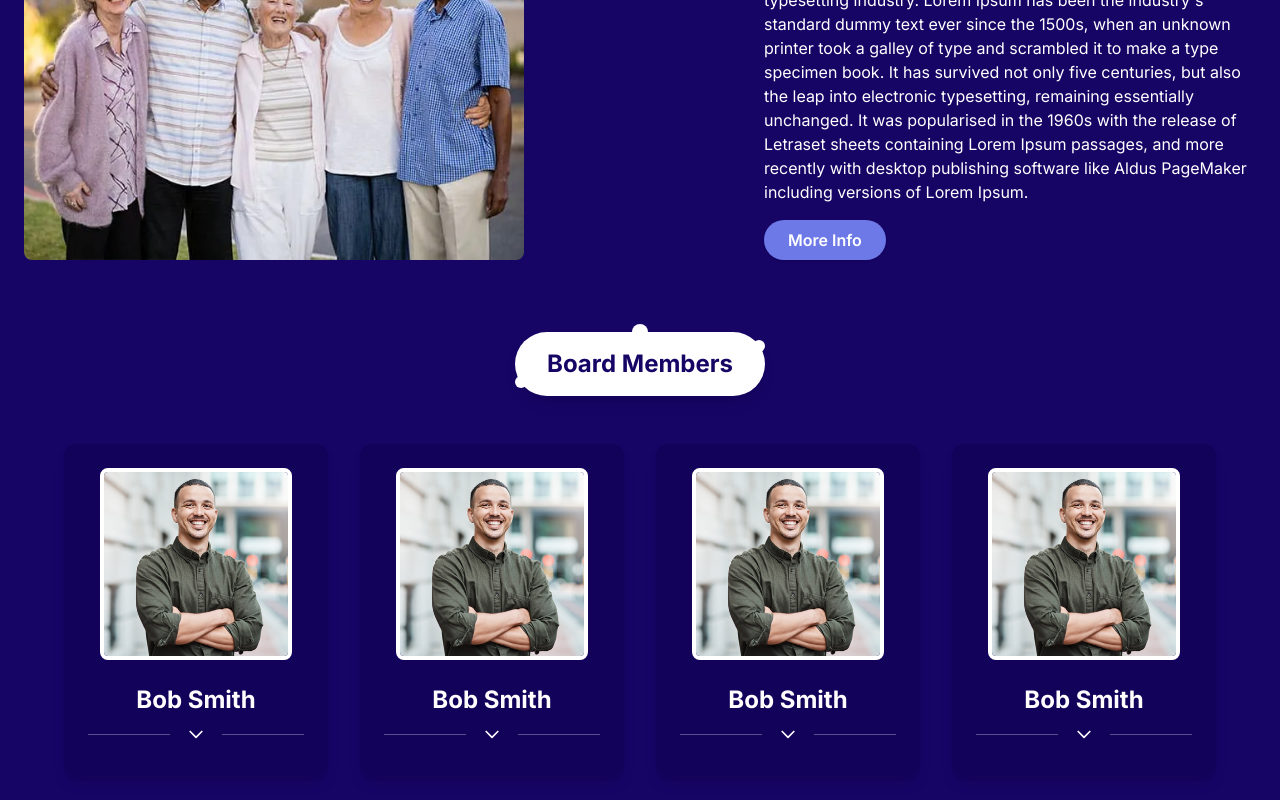
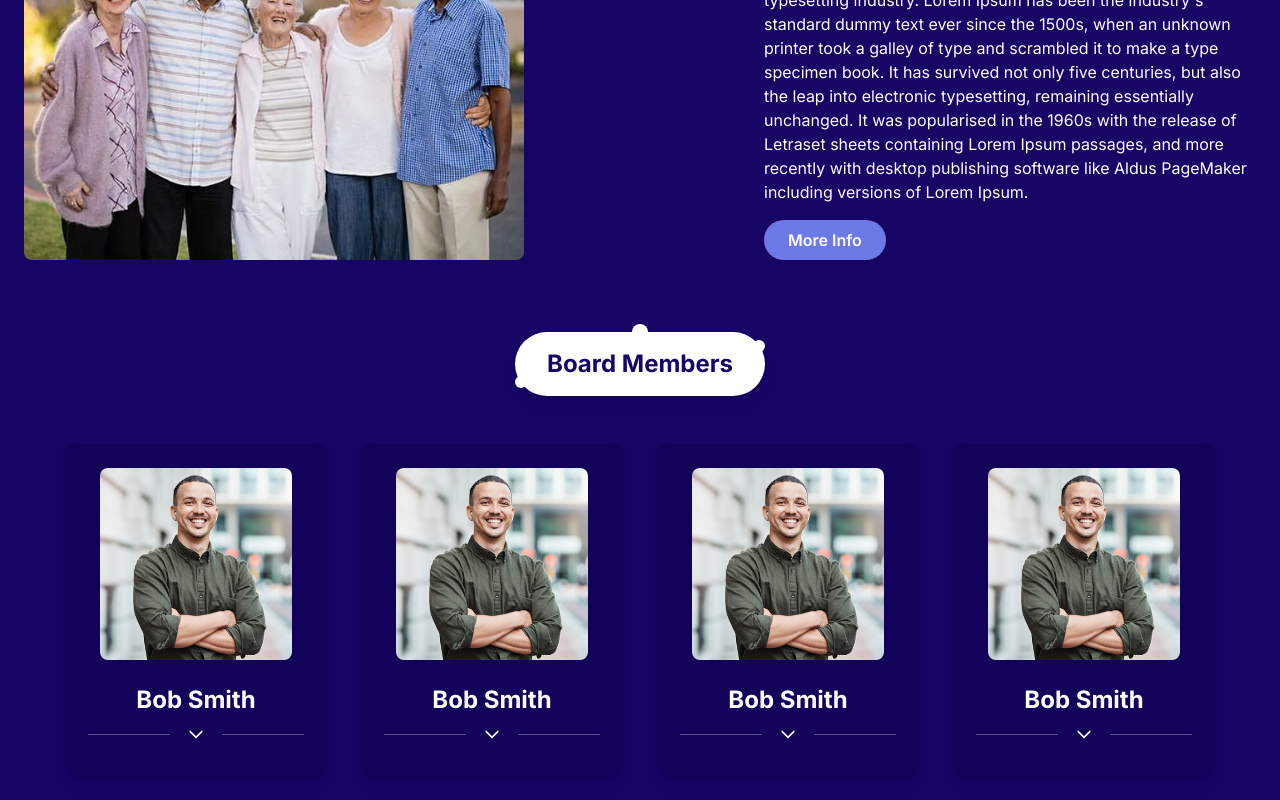
Before and after one commit to adolfo11714/lets-listen-about-page, a Next.js app: page /about in a window 1280 px wide. Shown: the part 731-1531 px from the top of the page. Built offline with nearby package versions, Linux system fonts and the light colour scheme.

Commit message:
fix: removed white borders on board member images

```diff
--- a/components/BoardMembers.tsx
+++ b/components/BoardMembers.tsx
@@ -72,7 +72,7 @@ const BoardMembers: React.FC = () => {
           <img
             src={member.image}
             alt={member.name}
-            className="w-48 h-48 rounded-lg border-4 border-white mb-4 object-cover"
+            className="w-48 h-48 rounded-lg mb-4 object-cover"
           />
           <div className="font-bold text-2xl w-full text-center mt-2 mb-0">{member.name}</div>
           <div className="flex items-center w-full my-2">
```
